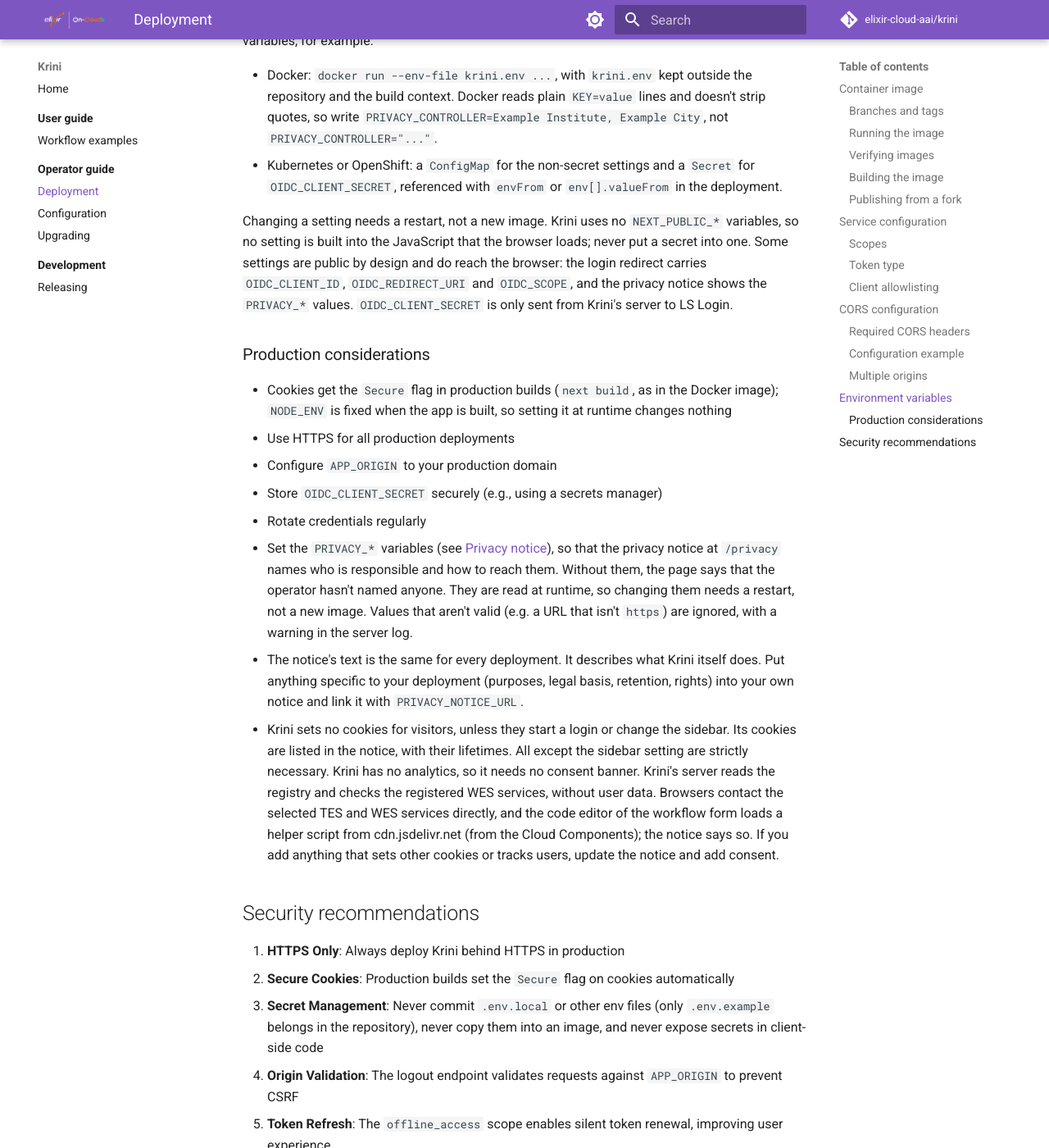
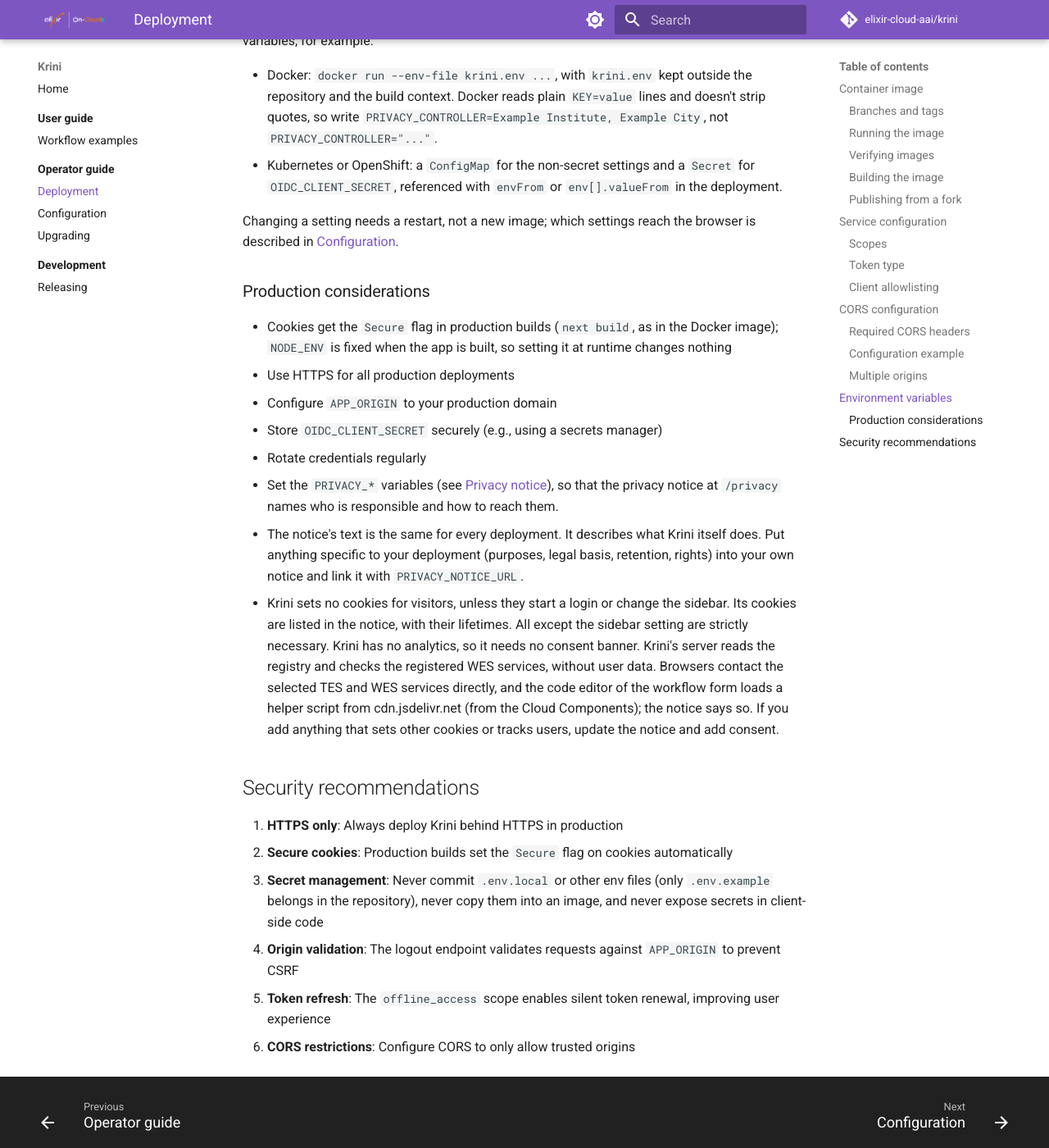
Before and after one commit to elixir-cloud-aai/krini, an MkDocs documentation site: the page built from docs/operator-guide/deployment.md, in a window 1280 px wide and 1400 px high, scrolled down 5146 px. Shown: the whole window at 82% size. Built offline with MkDocs 1.6.1 and Material for MkDocs 9.7.7, drawn with Linux system fonts in a browser that asks for light colours; comment, search, counter and statistics services are not loaded.

Commit message:
docs: keep settings details in Configuration
Move the note on which settings reach the browser and the behaviour of
the privacy settings from the deployment page to Configuration, and
use sentence case for the security recommendations.

Co-Authored-By: Claude Opus 5.5 <noreply@anthropic.com>

```diff
--- a/docs/operator-guide/deployment.md
+++ b/docs/operator-guide/deployment.md
@@ -243,7 +243,8 @@ environment variables, for example:
 - Docker: `docker run --env-file krini.env ...`, with `krini.env` kept outside the repository and the build context. Docker reads plain `KEY=value` lines and doesn't strip quotes, so write `PRIVACY_CONTROLLER=Example Institute, Example City`, not `PRIVACY_CONTROLLER="..."`.
 - Kubernetes or OpenShift: a `ConfigMap` for the non-secret settings and a `Secret` for `OIDC_CLIENT_SECRET`, referenced with `envFrom` or `env[].valueFrom` in the deployment.
 
-Changing a setting needs a restart, not a new image. Krini uses no `NEXT_PUBLIC_*` variables, so no setting is built into the JavaScript that the browser loads; never put a secret into one. Some settings are public by design and do reach the browser: the login redirect carries `OIDC_CLIENT_ID`, `OIDC_REDIRECT_URI` and `OIDC_SCOPE`, and the privacy notice shows the `PRIVACY_*` values. `OIDC_CLIENT_SECRET` is only sent from Krini's server to LS Login.
+Changing a setting needs a restart, not a new image; which settings reach
+the browser is described in [Configuration](configuration.md#settings).
 
 ### Production considerations
 
@@ -252,15 +253,15 @@ Changing a setting needs a restart, not a new image. Krini uses no `NEXT_PUBLIC_
 - Configure `APP_ORIGIN` to your production domain
 - Store `OIDC_CLIENT_SECRET` securely (e.g., using a secrets manager)
 - Rotate credentials regularly
-- Set the `PRIVACY_*` variables (see [Privacy notice](configuration.md#privacy-notice)), so that the privacy notice at `/privacy` names who is responsible and how to reach them. Without them, the page says that the operator hasn't named anyone. They are read at runtime, so changing them needs a restart, not a new image. Values that aren't valid (e.g. a URL that isn't `https`) are ignored, with a warning in the server log.
+- Set the `PRIVACY_*` variables (see [Privacy notice](configuration.md#privacy-notice)), so that the privacy notice at `/privacy` names who is responsible and how to reach them.
 - The notice's text is the same for every deployment. It describes what Krini itself does. Put anything specific to your deployment (purposes, legal basis, retention, rights) into your own notice and link it with `PRIVACY_NOTICE_URL`.
 - Krini sets no cookies for visitors, unless they start a login or change the sidebar. Its cookies are listed in the notice, with their lifetimes. All except the sidebar setting are strictly necessary. Krini has no analytics, so it needs no consent banner. Krini's server reads the registry and checks the registered WES services, without user data. Browsers contact the selected TES and WES services directly, and the code editor of the workflow form loads a helper script from cdn.jsdelivr.net (from the Cloud Components); the notice says so. If you add anything that sets other cookies or tracks users, update the notice and add consent.
 
 ## Security recommendations
 
-1. **HTTPS Only**: Always deploy Krini behind HTTPS in production
-2. **Secure Cookies**: Production builds set the `Secure` flag on cookies automatically
-3. **Secret Management**: Never commit `.env.local` or other env files (only `.env.example` belongs in the repository), never copy them into an image, and never expose secrets in client-side code
-4. **Origin Validation**: The logout endpoint validates requests against `APP_ORIGIN` to prevent CSRF
-5. **Token Refresh**: The `offline_access` scope enables silent token renewal, improving user experience
-6. **CORS Restrictions**: Configure CORS to only allow trusted origins
+1. **HTTPS only**: Always deploy Krini behind HTTPS in production
+2. **Secure cookies**: Production builds set the `Secure` flag on cookies automatically
+3. **Secret management**: Never commit `.env.local` or other env files (only `.env.example` belongs in the repository), never copy them into an image, and never expose secrets in client-side code
+4. **Origin validation**: The logout endpoint validates requests against `APP_ORIGIN` to prevent CSRF
+5. **Token refresh**: The `offline_access` scope enables silent token renewal, improving user experience
+6. **CORS restrictions**: Configure CORS to only allow trusted origins
```
Also changed, not shown: docs/operator-guide/configuration.md (+9 -4 lines).
